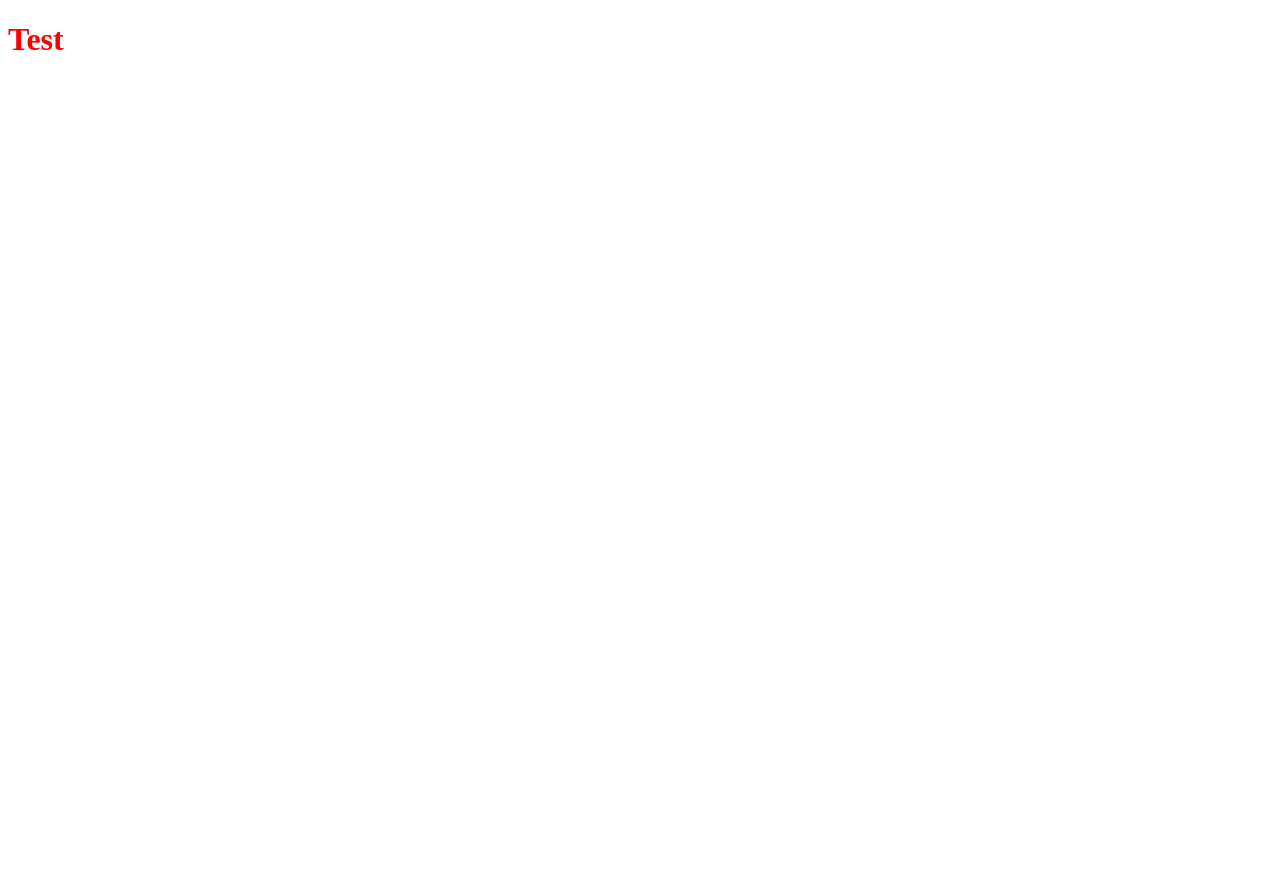
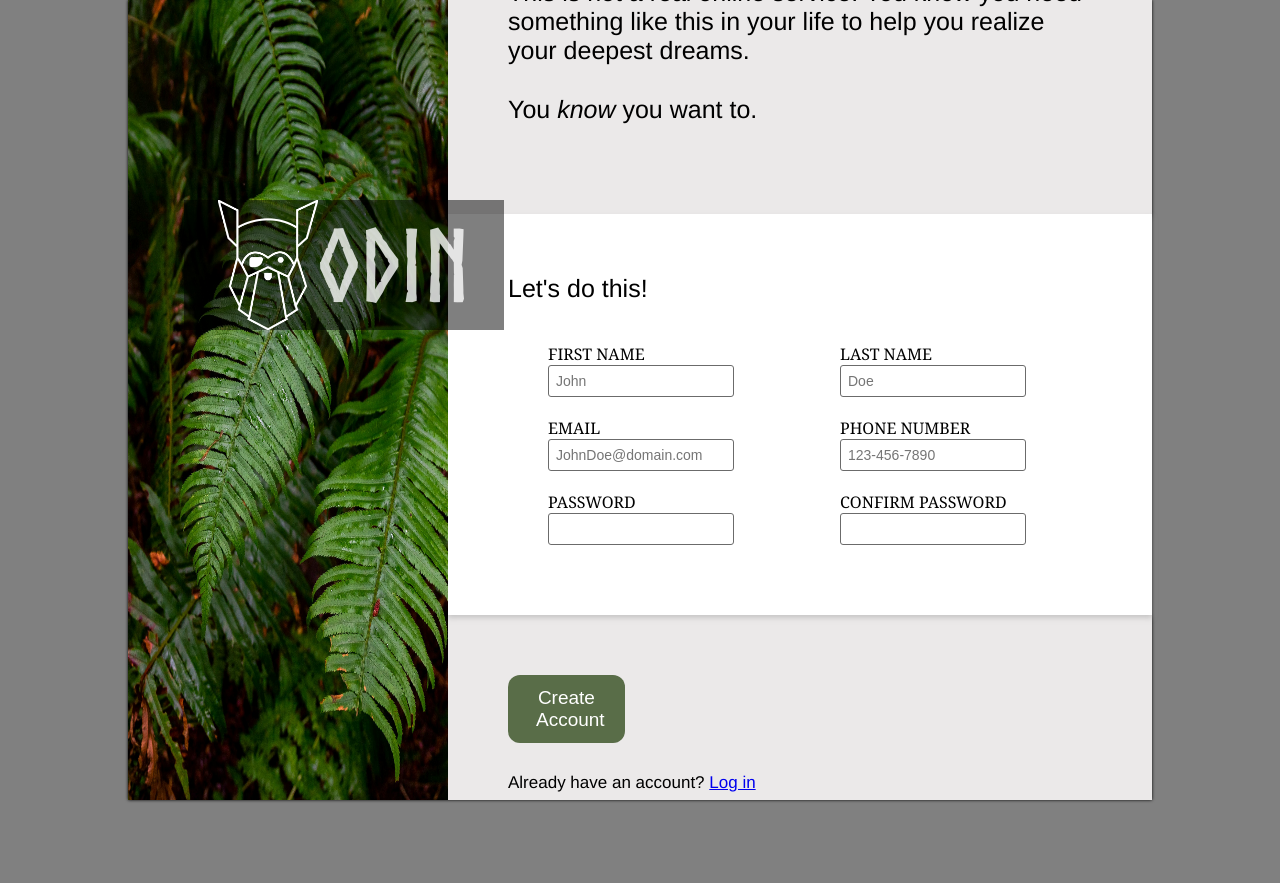
Before and after one commit to loopsc/sign-up-form, a plain HTML site: page index.html in a window 1280 px wide. Before the commit the page ends 800 px from the top, so only its background shows below. Drawn offline with Linux system fonts and the light colour scheme.

Commit message:
Project completed
Page layout completed.
Inputs have correct colouring when focus or invalid.

```diff
--- a/index.html
+++ b/index.html
@@ -1,12 +1,86 @@
 <!DOCTYPE html>
 <html lang="en">
+
 <head>
     <meta charset="UTF-8">
     <meta name="viewport" content="width=device-width, initial-scale=1.0">
     <title>Sign Up</title>
     <link rel="stylesheet" href="styles.css">
 </head>
+
 <body>
-    <h1>Test</h1>
+    <div id="main">
+        <div class="image-container">
+            <img src="images/halie-west-25xggax4bSA-unsplash.jpg" alt="Background Image" id="background-image">
+            <div class="logo-background">
+                <img src="images/odin-lined.png" alt="Odin Logo Image" class="logo">
+                <p class="logo-text">ODIN</p>
+            </div>
+        </div>
+
+
+        <div id="content-side">
+            <div class="intro-div">
+                <p class="intro-text">This is not a real online service! You know you need something like this in your
+                    life to help you
+                    realize your deepest dreams.</p>
+                <p class="intro-text">You <em>know</em> you want to.</p>
+            </div>
+            <div class="form">
+
+                <p>Let's do this!</p>
+                <form id="details-form" class="details-form" action="" method="POST">
+                    <div class="form-row">
+                        <div class="form-group">
+                            <label for="first-name">FIRST NAME</label>
+                            <input type="text" placeholder="John" required>
+                        </div>
+
+                        <div class="form-group">
+                            <label for="last-name">LAST NAME</label>
+                            <input type="text" placeholder="Doe" required>
+                        </div>
+
+                    </div>
+
+
+                    <div class="form-row">
+                        <div class="form-group">
+                            <label for="email">EMAIL</label>
+                            <input type="email" placeholder="JohnDoe@domain.com" required>
+                        </div>
+
+                        <div class="form-group">
+                            <label for="phone-number">PHONE NUMBER</label>
+                            <input type="tel" placeholder="123-456-7890">
+                        </div>
+
+                    </div>
+
+                    <div class="form-row">
+                        <div class="form-group">
+                            <label for="password">PASSWORD</label>
+                            <input type="password" placeholder="" required>
+                        </div>
+
+                        <div class="form-group">
+                            <label for="confirm-password">CONFIRM PASSWORD</label>
+                            <input type="password" placeholder="" required>
+                        </div>
+
+                    </div>
+                </form>
+            </div>
+
+            <div class="bottom">
+                <button type="submit" form="details-form">Create Account</button>
+
+                <p class="login-text">Already have an account? <a href="https://www.youtube.com/watch?v=dQw4w9WgXcQ">Log
+                        in</a></p>
+            </div>
+        </div>
+    </div>
+
 </body>
+
 </html>
--- a/styles.css
+++ b/styles.css
@@ -1,3 +1,162 @@
-h1 {
-    color: red;
+@font-face {
+    font-family: Norse-Bold;
+    src: url(fonts/Norse-Bold.otf);
 }
+
+:root {
+    --image-sizing: 25vw;
+}
+
+* {
+    padding: 0;
+    margin: 0;
+}
+
+body {
+    margin: 0;
+    padding: 0;
+    height: 100vh;
+    display: flex;
+    justify-content: center;
+    background: grey;
+}
+
+#main {
+    display: flex;
+    justify-content: center;
+    align-items: center;
+    width: 80vw;
+    box-shadow: 0 0 3px black;
+}
+
+.image-container {
+    height: 100%;
+    width: var(--image-sizing);
+    box-sizing: border-box;
+}
+
+#background-image {
+    height: 100vh;
+    width: var(--image-sizing);
+    position: relative;
+    top: 0;
+    left: 0;
+    box-sizing: border-box;
+}
+
+.logo-background {
+    width: var(--image-sizing);
+    background-color: rgba(0, 0, 0, 0.5);
+
+    display: flex;
+    justify-content: center;
+    align-items: center;
+
+    position: absolute;
+    top: 200px;
+    left: 184px;
+}
+
+.logo {
+    width: 100px;
+    height: 130px;
+}
+
+.logo-text {
+    font-family: Norse-Bold, sans-serif;
+    color: rgba(255, 255, 255, 0.788);
+    font-size: 100px;
+    padding: 0;
+    margin: 0;
+}
+
+#content-side {
+    display: flex;
+    flex-direction: column;
+    justify-content: center;
+    background-color: rgb(235, 233, 233);
+    height: 100vh;
+}
+
+.intro-div {
+    display: flex;
+    flex-direction: column;
+    padding: 60px;
+}
+
+p {
+    font-size: 25px;
+    font-weight: 500;
+    font-family: "Franklin Gothic Medium", "Arial Narrow", Arial, sans-serif;
+    margin-bottom: 30px;
+}
+
+.form {
+    background-color: white;
+    padding: 60px;
+    box-shadow: 0 3px 5px rgb(163, 163, 163, 0.5);
+
+}
+
+.form-row {
+    display: flex;
+    justify-content:start;
+}
+
+.form-group {
+    display: flex;
+    flex-direction: column;
+    margin: 10px 40px;
+    width: 100%;
+}
+
+label {
+    font-size: 16px;
+    font-weight: lighter;
+    font-family:Georgia, 'Times New Roman', Times, serif;
+}
+
+input {
+    border-radius: 3px;
+    border: 1px solid rgb(107, 107, 107);
+    font-size: 14px;
+    font-weight: lighter;
+    padding: 7px;
+    width: 80%;
+}
+
+input:focus{
+    border-color: rgb(172, 172, 245);
+    box-shadow: 2px 2px lightgray;
+}
+
+input:not(:placeholder-shown):valid {
+    border-color: green;
+}
+
+input:not(:placeholder-shown):invalid {
+    border-color: red;
+}
+
+.bottom {
+    padding: 60px;
+    display: flex;
+    flex-direction: column;
+    justify-content: space-evenly;
+}
+
+button {
+    padding: 12px 28px;
+    font-size: 19px;
+    background-color: #596D48;
+    color: white;
+    border: 0;
+    border-radius: 12px;
+    width: 20%;
+    margin-bottom: 30px;
+}
+
+.login-text {
+    font-size:17px;
+    font-weight: lighter;
+}
```
Also changed, not shown: fonts/Norse-Bold.otf (added), images/cover_portrait.jpg (added), images/halie-west-25xggax4bSA-unsplash.jpg (added), images/odin-lined.png (added).
